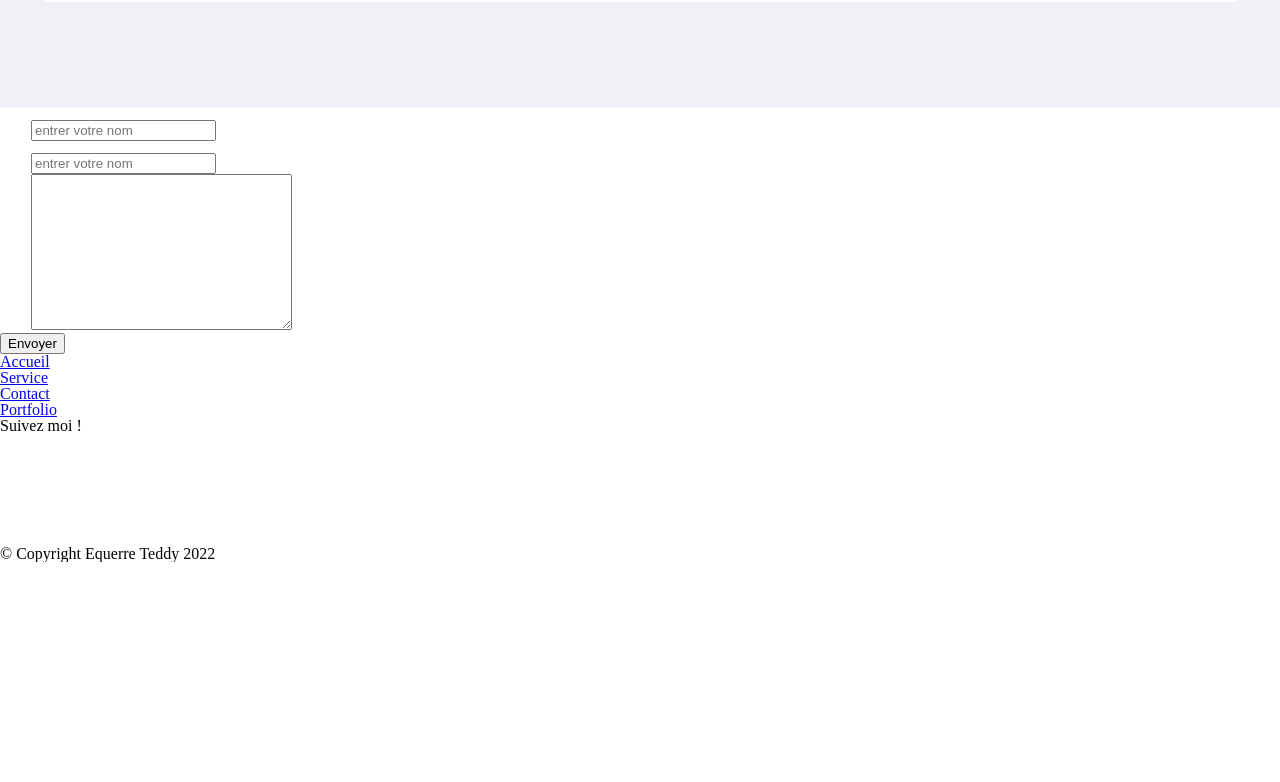
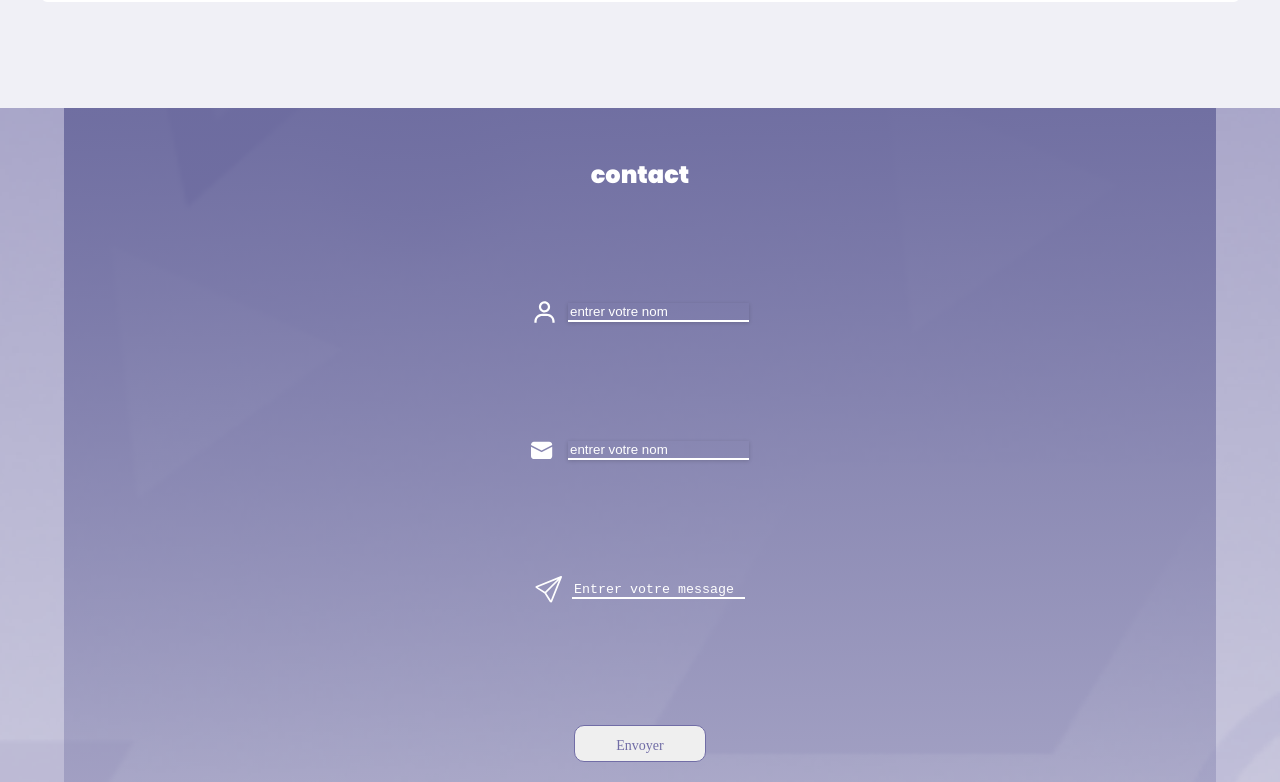
Before and after one commit to maakino/portfoliov2, a website: page index.html in a window 1280 px wide. Shown: the part 2218-3000 px from the top of the page. Before the commit the page ends 2780 px from the top, so only its background shows below. Drawn offline with Linux system fonts and the light colour scheme; a web font is replaced by a local one.

Commit message:
intégration css contact

```diff
--- a/index.html
+++ b/index.html
@@ -11,7 +11,7 @@
 
 <body>
     <header class="header">
-        <img id="burger"  class="header__burger" src="img/logo/chamburger-menu.svg" alt="">
+        <img id="burger" class="header__burger" src="img/logo/chamburger-menu.svg" alt="">
         <div class="header__logo">
             <img src="img/logo/logo.svg" width="118px" height="128px" alt="img-logo">
         </div>
@@ -93,7 +93,8 @@
                 </div>
             </div>
 
-            <img class="presentation__img" src="img/ilustration/teddy-presentation.png" alt="" width="186px" height="195px">
+            <img class="presentation__img" src="img/ilustration/teddy-presentation.png" alt="" width="186px"
+                height="195px">
 
         </section>
 
@@ -139,23 +140,24 @@
             </div>
         </section>
         <!-- contact -->
-        <section>
-            <form action="">
-                <div>
-                    <img src="img/logo/user.svg" alt="icon-user" aria-hidden="true">
+        <section class="contact">
+            <form class="contact__form" action="">
+                <h2>contact</h2>
+                <div class="contact__form-block">
+                    <img src="img/logo/user.svg" alt="icon-user" aria-hidden="true" width="27px" height="27px">
                     <input type="text" placeholder="entrer votre nom">
                 </div>
-
-                <div>
+                <div class="contact__form-block">
                     <img src="img/logo/message-contact.svg" alt="icon-message" aria-hidden="true">
                     <input type="email" placeholder="entrer votre nom">
                 </div>
 
-                <div>
+                <div class=" contact__form-block contact__form-message">
                     <img src="img/logo/send-contact.svg" alt="icon-envoyer" aria-hidden="true">
-                    <textarea name="" id="" cols="30" rows="10"></textarea>
+                    <textarea name="" id="" placeholder="Entrer votre message"></textarea>
+
                 </div>
-                <input type="submit" value="Envoyer">
+                <input class="contact__form-button" type="submit"  value="Envoyer">
             </form>
         </section>
     </main>
--- a/script.js
+++ b/script.js
@@ -1,3 +1,4 @@
+//menu mobile
 var burger = document.getElementById('burger');
 var header = document.querySelector('.header');
 var links = document.querySelectorAll('.navbar__link');
@@ -11,3 +12,16 @@ burger.addEventListener('click', toggleNav)
 links.forEach(function(link){
     link.addEventListener('click', toggleNav)
 })
+
+var textarea = document.querySelector('textarea');
+
+textarea.addEventListener('keydown', autosize);
+
+function autosize() {
+    var el = this;
+    console.log(el.scrollHeight);
+    setTimeout(function(){
+        el.style.cssText = 'height:auto; padding: 0';
+        el.style.cssText = 'height:' + el.scrollHeight + 'px';
+    },0);
+}
--- /dev/null
+++ b/src/scss/page/contact.scss
@@ -0,0 +1,84 @@
+.contact {
+    background-image: url("../img/background/contact-mobile.png");
+    background-position: center;
+    background-size: cover;
+    background-repeat: no-repeat;
+    height: 100vh;
+
+    &__form {
+        h2 {
+            text-align: center;
+            font-size: 24px;
+            color: white;
+            font-family: "Poppins-Black";
+        }
+
+        display: flex;
+        flex-direction: column;
+        justify-content: space-around;
+        max-width: 90%;
+        max-height: 90%;
+        height: 95%;
+        margin: auto;
+        background: linear-gradient(
+            178.57deg,
+            rgba(107, 106, 158, 0.92) 1.22%,
+            rgba(107, 106, 158, 0.857253) 10.73%,
+            rgba(107, 106, 158, 0) 140.62%
+        );
+    }
+    &__form-block {
+        display: flex;
+        justify-content: center;
+        align-items: center;
+
+        input {
+            border: 0;
+            outline: 0;
+            background-color: transparent;
+            color: white;
+            border-bottom: 2px solid white;
+            box-shadow: 0px 1px 4px rgba(0, 0, 0, 0.17);
+        }
+
+        textarea{
+            border: 0;
+            outline: 0;
+            background-color: transparent;
+            border-bottom: 2px solid white;
+            width: 173px;
+            height: 19px;
+            color: white;
+            resize: none;
+        }
+
+} //fin contact
+
+
+
+
+
+    ::placeholder {
+        color: white;
+        background-color: transparent;
+    }
+    img {
+        margin-right: 10px;
+    }
+    &__button {
+    }
+    &__form-button {
+        text-align: center;
+        display: block;
+        width: 132px;
+        height: 37px;
+        color: #716da6;
+        font-size: 14px;
+        margin: 10px auto;
+        border: 1px solid #716da6;
+        border-radius: 10px;
+        text-decoration: none;
+        font-family: "roboto-Medium";
+        line-height: 38px;
+    }
+    }
--- a/src/scss/style.scss
+++ b/src/scss/style.scss
@@ -13,5 +13,5 @@
 @import 'page/presentation';
 @import 'page/presentation';
 @import 'page/def';
-
 @import 'page/service';
+@import 'page/contact';
```
Also changed, not shown: css/style.css, img/background/Contact-mobile.png (added), 1 other file.
